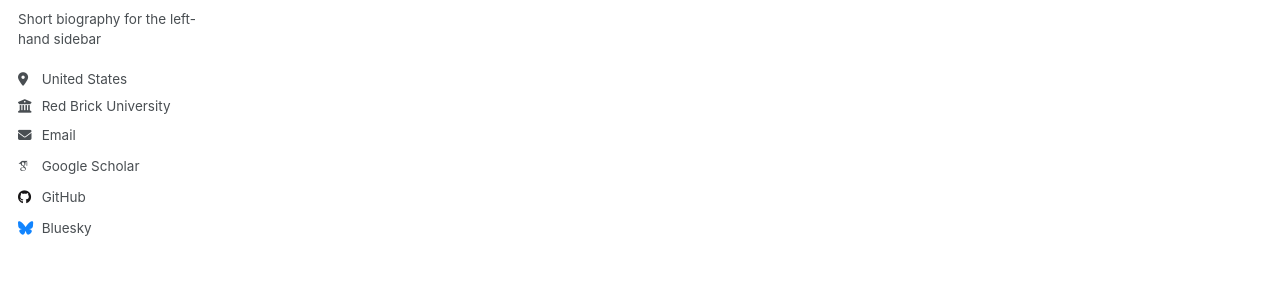
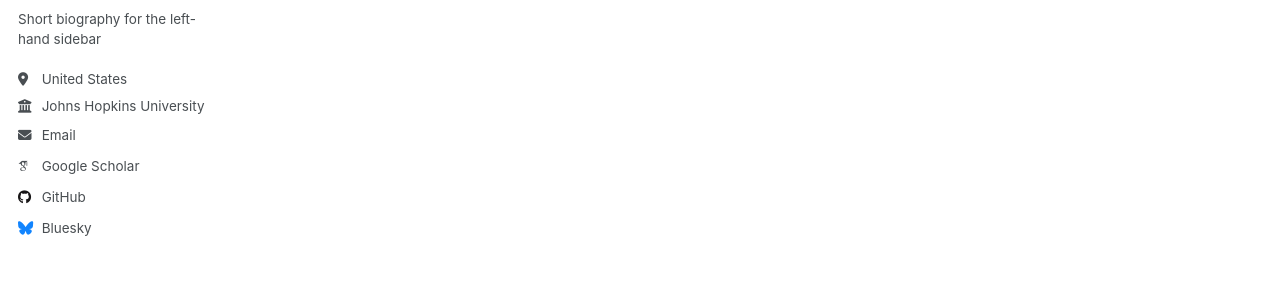
Before and after one commit to Yaoshengtai/Yaoshengtai.github.io, a Jekyll site: the page built from _pages/about.md, in a window 1280 px wide. Shown: the part 307-597 px from the top of the page. Built offline with Jekyll 4.4.1, drawn with Linux system fonts in a browser that asks for light colours; some web fonts are replaced; a script that is not in the unit is left out.

Commit message:
Update _config.yml

```diff
--- a/_config.yml
+++ b/_config.yml
@@ -27,7 +27,7 @@ author:
   pronouns         : # example: "she/her"
   bio              : "Short biography for the left-hand sidebar"
   location         : "United States"
-  employer         : "Red Brick University"
+  employer         : "Johns Hopkins University"
   uri              : # URL
   email            : "syao31@jh.edu"
 
```
